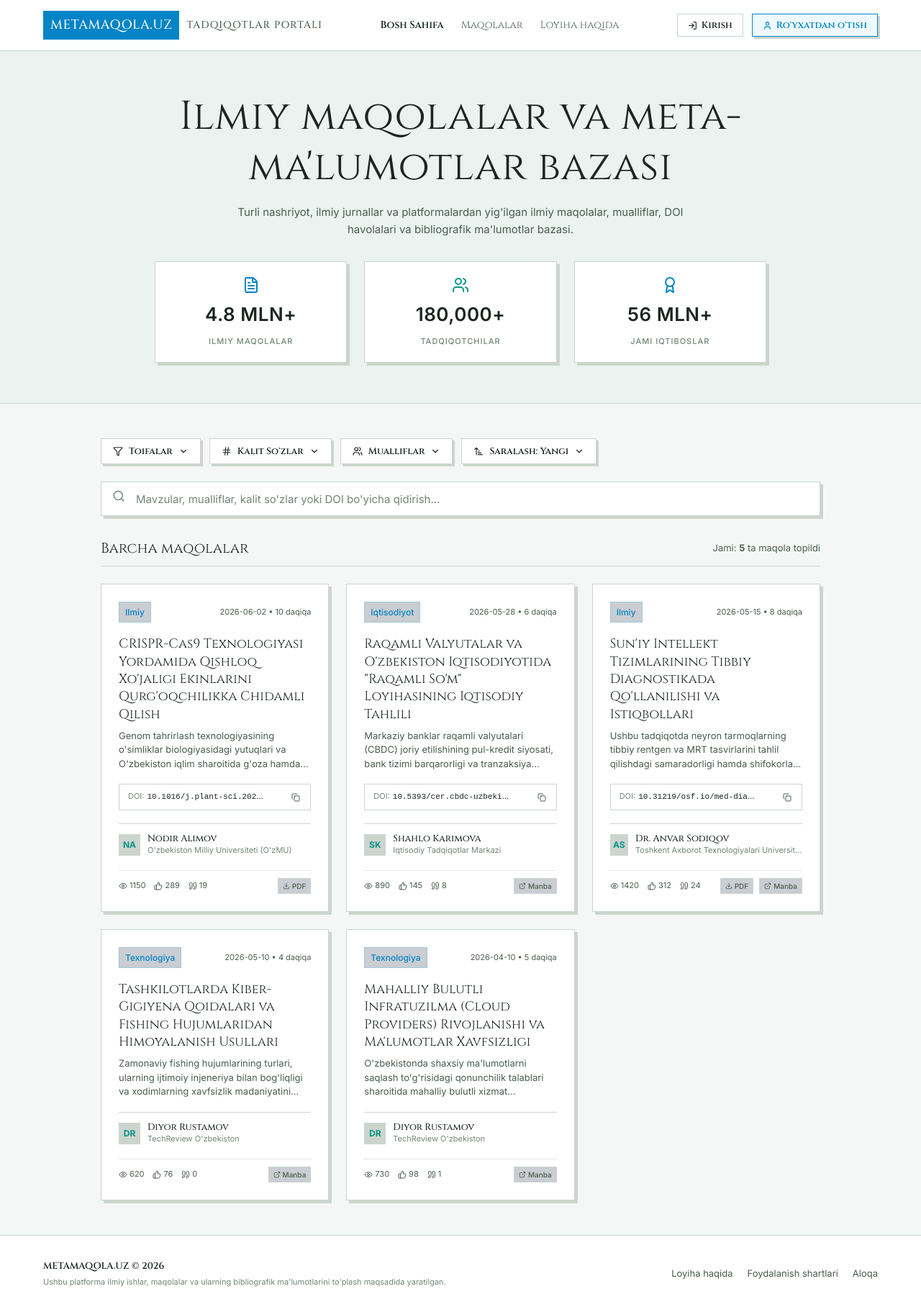
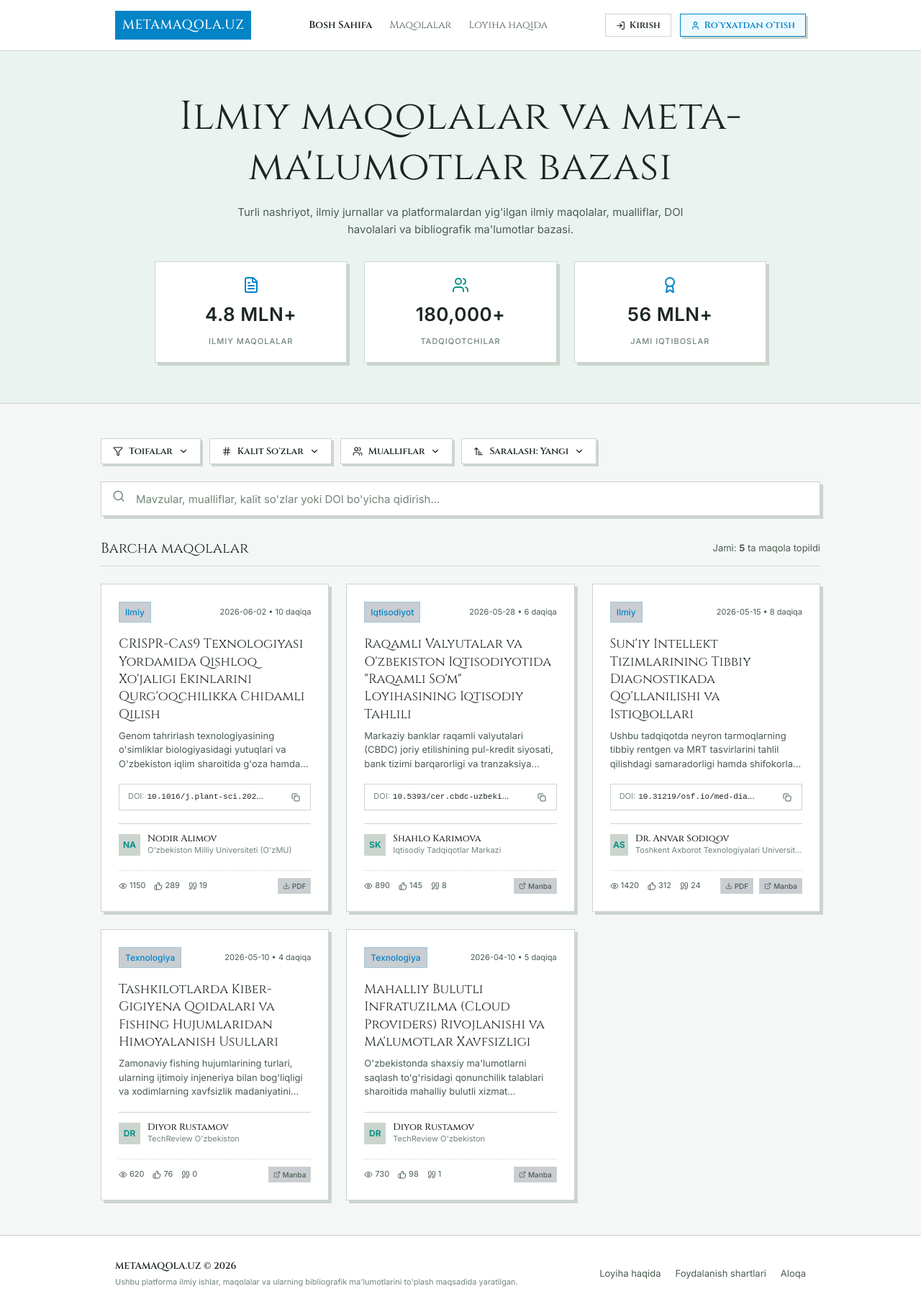
Before and after one commit to kvazar212121/maqola-frontend, a React (Vite) app: page / in a window 1280 px wide. Shown: the whole page at 72% size. Built offline with nearby package versions, Linux system fonts and the light colour scheme.

Commit message:
style: align header and footer containers to 1000px and remove portal subtitle from header

```diff
--- a/src/App.tsx
+++ b/src/App.tsx
@@ -274,7 +274,9 @@ function App() {
           justifyContent: 'space-between',
           alignItems: 'center',
           flexWrap: 'wrap',
-          gap: '20px'
+          gap: '20px',
+          maxWidth: '1000px',
+          margin: '0 auto'
         }}>
           <div>
             <p style={{ fontWeight: 600, color: 'var(--text-primary)', marginBottom: '4px', fontFamily: 'var(--font-heading)' }}>
--- a/src/components/Header.tsx
+++ b/src/components/Header.tsx
@@ -19,7 +19,9 @@ export const Header: React.FC<HeaderProps> = () => {
         justifyContent: 'space-between',
         alignItems: 'center',
         height: '70px',
-        gap: '20px'
+        gap: '20px',
+        maxWidth: '1000px',
+        margin: '0 auto'
       }}>
         {/* Logotip */}
         <a href="/" style={{ display: 'flex', alignItems: 'center', gap: '10px' }}>
@@ -34,16 +36,6 @@ export const Header: React.FC<HeaderProps> = () => {
           }}>
             METAMAQOLA.UZ
           </div>
-          <span style={{
-            fontFamily: 'var(--font-heading)',
-            fontWeight: 500,
-            fontSize: '14px',
-            color: 'var(--text-secondary)',
-            letterSpacing: '1px',
-            textTransform: 'uppercase'
-          }} className="portal-sub-title">
-            Tadqiqotlar Portali
-          </span>
         </a>
 
         {/* Navigatsiya Menulari */}
```
